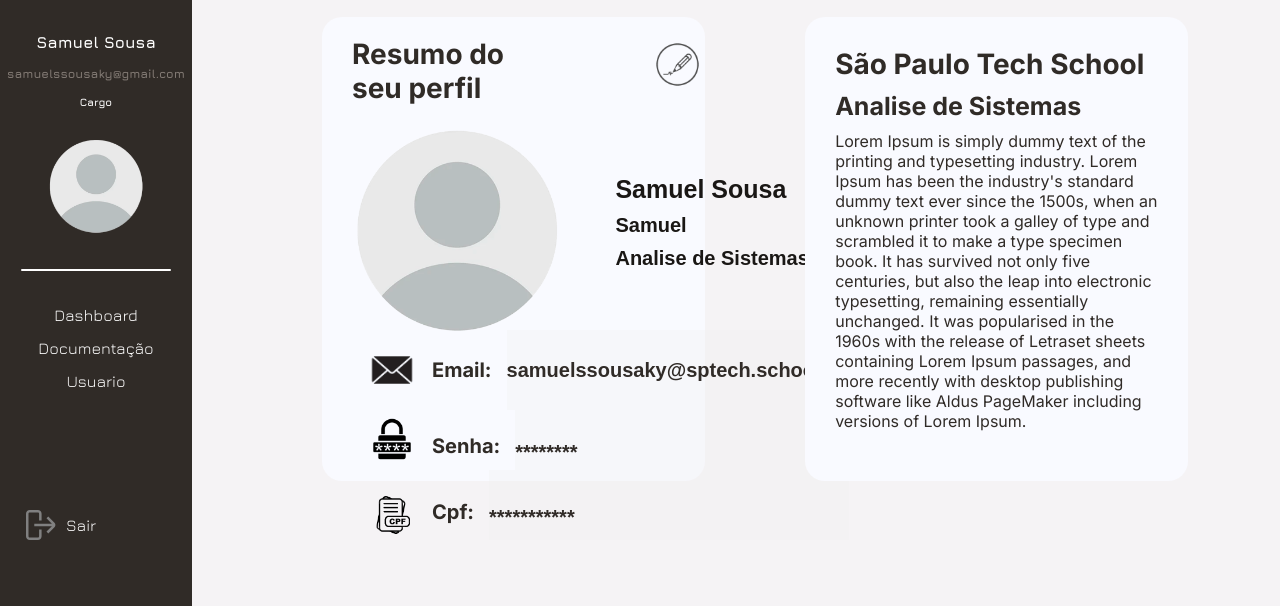
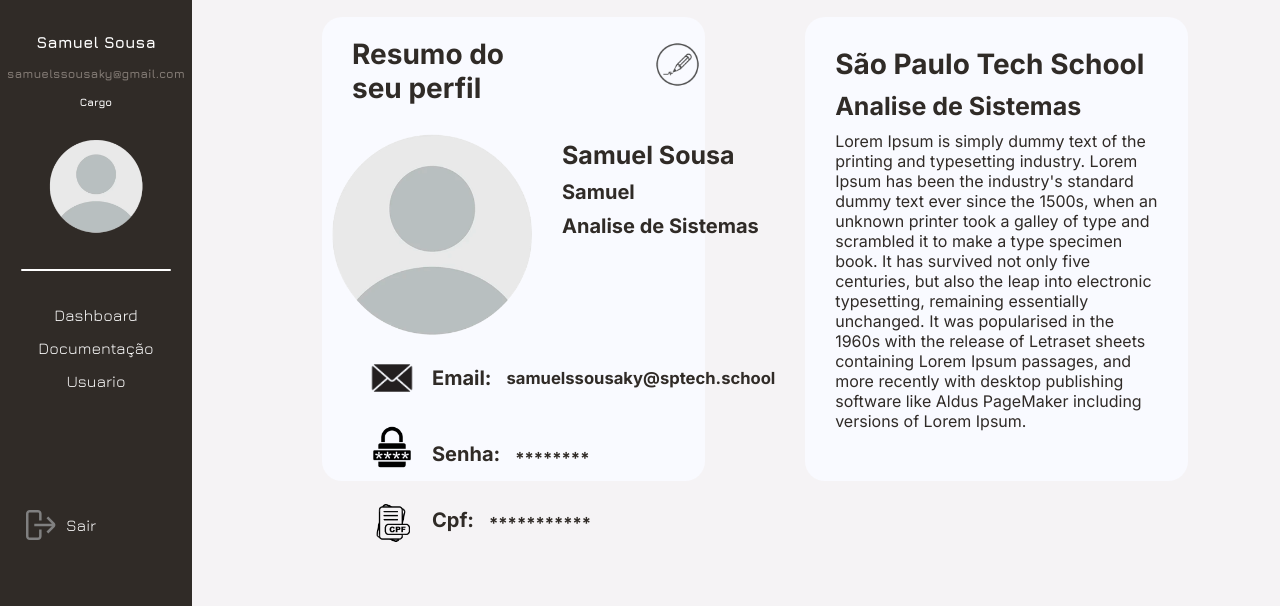
Before and after one commit to Horus-Monitoring/horus.web, a website: page public/usuario.html in a window 1280 px wide. Shown: the part 194-800 px from the top of the page. Drawn offline with nearby package versions, Linux system fonts and the light colour scheme; no server answers; a web font is replaced by a local one.

Commit message:
updateCssTentativa10

```diff
--- a/public/style/usuario.css
+++ b/public/style/usuario.css
@@ -192,45 +192,37 @@ html, body {
 
 .containerPessoa {
     display: flex;
-    flex-direction: row;
     align-items: center;
+    gap: 30px;
 }
 
 .imgCaracter {
     cursor: pointer;
     border-radius: 220px;
     height: 15.6vh;
-    width: 5.5%;
+    max-width: 250px;
 }
 
-#imgPerfil {
-    width: 250px;
+.imgCaracter img {
+    border-radius: 50%;
+    cursor: pointer;
+    max-width: 250px;
     height: 250px;
-    border-radius: 50%;
+    margin-left: 10px;
     object-fit: cover;
-    cursor: pointer;
-    margin-left: 10px;
 }
 
 .dadosPessoa {
     display: flex;
     flex-direction: column;
     gap: 10px;
-    height: 55px;
     padding-top: 35px;
-    padding-left: 250px;
 }
 
-.dadosPessoa input{
+.dadosPessoa h4{
     background: none;
     border: none;
     font-size: 25px;
-    width: 280px;
-}
-
-.dadosPessoa input::placeholder {
-    color: #1a1715;
-    font-weight: bold;
 }
 
 #nomeSocial,
@@ -296,12 +288,13 @@ html, body {
     padding-left: 16px;
 }
 
-.senhaIcon input {
+.emailIcon h5,
+.senhaIcon h5 {
     padding-top: 30px;
 }
 
-.cpfIcon input {
-    padding-top: 30px;
+.cpfIcon h5 {
+    padding-top: 35px;
 }
 
 .perfilCargo {
@@ -311,7 +304,7 @@ html, body {
     background-color: #F9FAFF;
     border-radius: 20px;
     width: 40%;
-    height: 58vh;
+    min-height: 58vh;
     padding: 30px 30px;
 }
 
--- a/public/usuario.html
+++ b/public/usuario.html
@@ -75,26 +75,26 @@
                                 <input type="file" id="inpImagem" onchange="salvarImagemPerfil()" hidden>
                             </div>
                             <div class="dadosPessoa">
-                                <input type="text" id="nome" placeholder="Samuel Sousa" disabled>
-                                <input type="text" id="nomeSocial" placeholder="Samuel" disabled>
-                                <input type="text" id="cargo" placeholder="Analise de Sistemas" disabled>
+                                <h4 id="nome">Samuel Sousa</h4>
+                                <h4 id="nomeSocial">Samuel</h4>
+                                <h4 id="cargo">Analise de Sistemas</h4>
                             </div>
                         </div>
                         <div class="credenciais">
                             <div class="credencialCampo emailIcon" >
                                 <img src="assets/imgs/usuario/emailIcon.png" alt="">
                                 <h4>Email:</h4>
-                                <input type="text" id="email" placeholder="samuelssousaky@sptech.school" disabled>
+                                <h5>samuelssousaky@sptech.school</h5>
                             </div>
                             <div class="credencialCampo senhaIcon" >
                                 <img src="assets/imgs/usuario/senhaIcon.png" alt="">
                                 <h4>Senha:</h4>
-                                <input type="text" id="senha" placeholder="********" disabled>
+                                <h5>********</h5>
                             </div>
                             <div class="credencialCampo cpfIcon" >
                                 <img src="assets/imgs/usuario/cpfIcon.png" alt="">
                                 <h4>Cpf:</h4>
-                                <input type="text" id="cpf" placeholder="***********" disabled>
+                                <h5>***********</h5>
                             </div>
                         </div>
                     </div>
```
